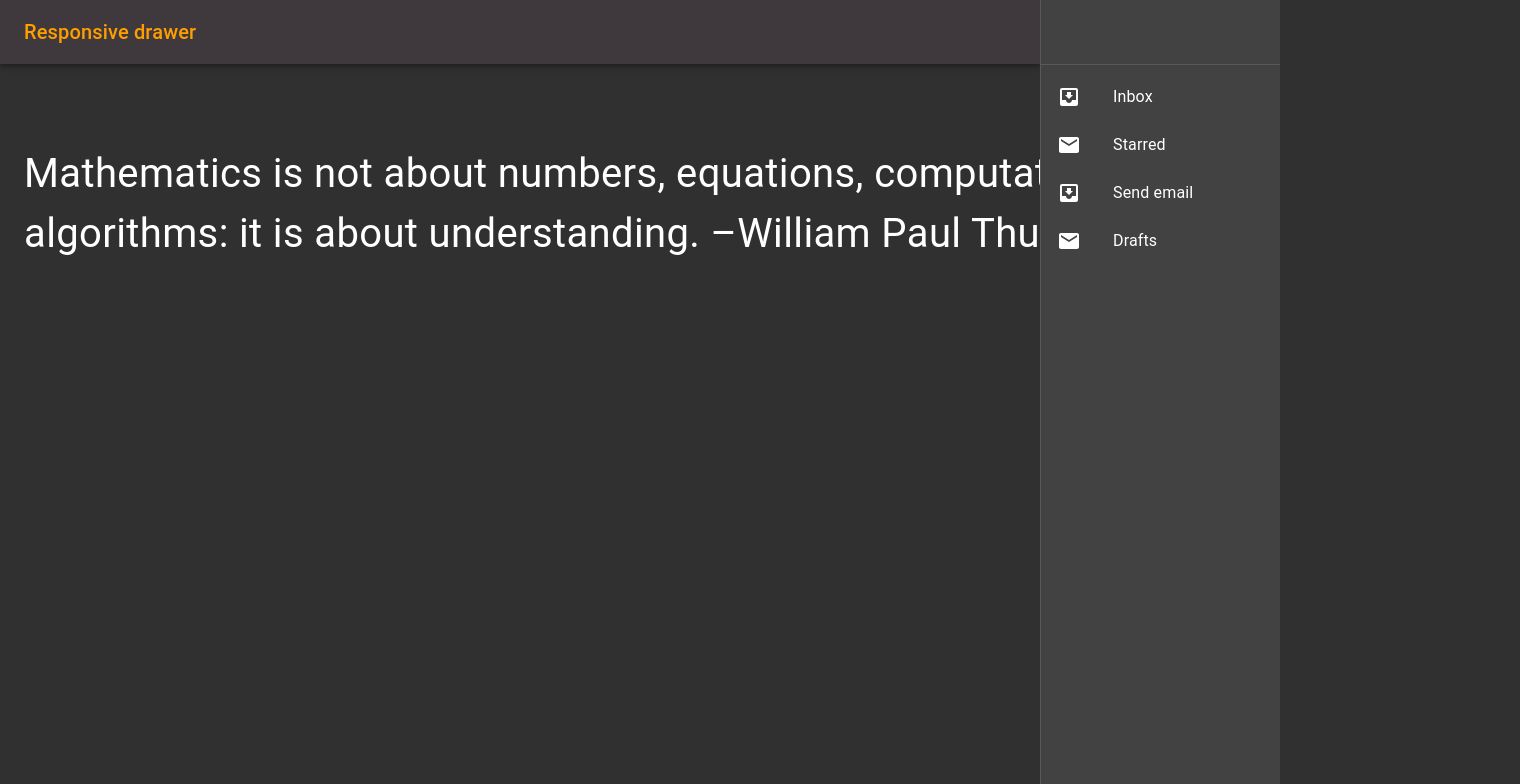
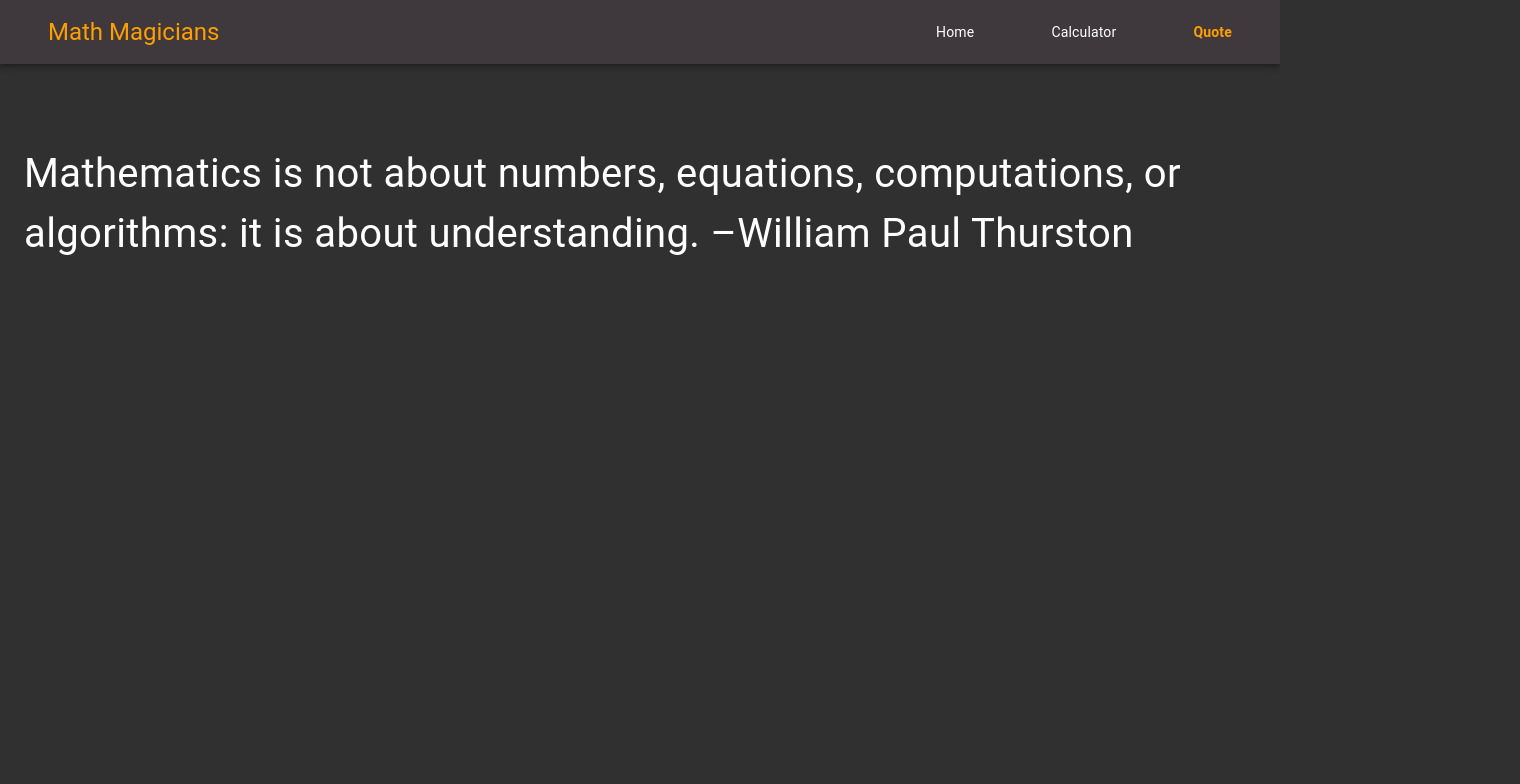
Before and after one commit to martinnajjar12/react-calculator, a React (Create React App) app: page /quote in a window 1280 px wide. Shown: the top 784 px of the page, 1520 px wide, since content can reach past the window. Built offline with nearby package versions, Linux system fonts and the light colour scheme.

Commit message:
Add a responsive Header

```diff
--- a/src/components/App.js
+++ b/src/components/App.js
@@ -12,7 +12,7 @@ import {
 } from 'react-router-dom';
 import Home from './Home';
 import Calculator from './Calculator';
-import NewHeader from './NewHeader';
+import Header from './Header';
 import Quote from './Quote';
 
 const theme = createMuiTheme({
@@ -30,7 +30,7 @@ const theme = createMuiTheme({
 const App = () => (
   <BrowserRouter>
     <ThemeProvider theme={theme}>
-      <NewHeader />
+      <Header />
       <Container>
         <Switch>
           <Route exact path="/" component={Home} />
--- a/src/components/Header.js
+++ b/src/components/Header.js
@@ -1,27 +1,36 @@
 import React from 'react';
-import {
-  AppBar,
-  Toolbar,
-  Typography,
-  makeStyles,
-  Grid,
-  Container,
-  useMediaQuery,
-  useTheme,
-  IconButton,
-  List,
-  ListItem,
-  ListItemIcon,
-  ListItemText,
-  Hidden,
-  Drawer,
-} from '@material-ui/core';
-import MenuRoundedIcon from '@material-ui/icons/MenuRounded';
-import { Link, NavLink } from 'react-router-dom';
-
-const drawerWidth = 240;
+import AppBar from '@material-ui/core/AppBar';
+import Drawer from '@material-ui/core/Drawer';
+import Hidden from '@material-ui/core/Hidden';
+import IconButton from '@material-ui/core/IconButton';
+import List from '@material-ui/core/List';
+import ListItem from '@material-ui/core/ListItem';
+import ListItemIcon from '@material-ui/core/ListItemIcon';
+import ListItemText from '@material-ui/core/ListItemText';
+import MenuIcon from '@material-ui/icons/Menu';
+import Toolbar from '@material-ui/core/Toolbar';
+import Typography from '@material-ui/core/Typography';
+import { makeStyles, useTheme } from '@material-ui/core/styles';
+import { Container, Grid } from '@material-ui/core';
+import { NavLink } from 'react-router-dom';
+import HomeRoundedIcon from '@material-ui/icons/HomeRounded';
+import FunctionsRoundedIcon from '@material-ui/icons/FunctionsRounded';
+import FormatQuoteRoundedIcon from '@material-ui/icons/FormatQuoteRounded';
 
 const useStyles = makeStyles(theme => ({
+  root: {
+    color: 'inherit',
+  },
+  menuButton: {
+    marginLeft: theme.spacing(2),
+    [theme.breakpoints.up('sm')]: {
+      display: 'none',
+    },
+  },
+  toolbar: theme.mixins.toolbar,
+  drawerPaper: {
+    width: '240px',
+  },
   logoLink: {
     color: '#ff9e00',
     textDecoration: 'none',
@@ -36,102 +45,104 @@ const useStyles = makeStyles(theme => ({
     fontWeight: 'bolder',
     color: '#ff9e00',
   },
-
-  root: {
-    display: 'flex',
-  },
-  drawer: {
-    [theme.breakpoints.up('sm')]: {
-      width: drawerWidth,
-      flexShrink: 0,
-    },
-  },
-  appBar: {
-    [theme.breakpoints.up('sm')]: {
-      width: `calc(100% - ${drawerWidth}px)`,
-      marginLeft: drawerWidth,
-    },
-  },
-  menuButton: {
-    marginRight: theme.spacing(2),
-    [theme.breakpoints.up('sm')]: {
-      display: 'none',
-    },
-  },
-  // necessary for content to be below app bar
-  toolbar: theme.mixins.toolbar,
-  drawerPaper: {
-    width: drawerWidth,
-  },
-  content: {
-    flexGrow: 1,
-    padding: theme.spacing(3),
-  },
 }));
 
-const Header = () => {
+function Header() {
   const classes = useStyles();
   const theme = useTheme();
-  const matches = useMediaQuery(theme.breakpoints.down('xs'));
   const [mobileOpen, setMobileOpen] = React.useState(false);
 
   const handleDrawerToggle = () => {
     setMobileOpen(!mobileOpen);
   };
 
-  const drawer = () => (
+  const properIcon = text => {
+    if (text === 'Home') return (<HomeRoundedIcon />);
+    if (text === 'Calculator') return (<FunctionsRoundedIcon />);
+    return (<FormatQuoteRoundedIcon />);
+  };
+
+  const properPath = text => {
+    if (text === 'Home') return '/';
+    if (text === 'Calculator') return '/calculator';
+    return '/quote';
+  };
+
+  const drawer = (
     <div>
       <div className={classes.toolbar} />
       <List>
-        {['Inbox', 'Starred', 'Send email', 'Drafts'].map((text, index) => (
-          <ListItem button key={text}>
-            <ListItemIcon>{index % 2 === 0 ? 'Hello' : 'Something else'}</ListItemIcon>
+        {['Home', 'Calculator', 'Quote'].map(text => (
+          <NavLink
+            key={text}
+            exact
+            activeClassName={classes.activeLink}
+            className={classes.link}
+            to={properPath(text)}
+            onClick={handleDrawerToggle}
+          >
+            <ListItem button>
+              <ListItemIcon className={classes.root}>{ properIcon(text) }</ListItemIcon>
               <ListItemText primary={text} />
             </ListItem>
+          </NavLink>
         ))}
       </List>
     </div>
   );
 
+  const container = window !== undefined ? () => window.document.body : undefined;
+
   return (
-    <AppBar position="sticky">
+    <div className={classes.root}>
+      <AppBar position="sticky" className={classes.appBar}>
         <Toolbar>
           <Container>
             <Grid container justify="space-between" alignItems="center">
-            <Typography variant="h4">
-              <Link to="/" className={classes.logoLink}>MathMagicians</Link>
+              <Typography variant="h5" noWrap className={classes.logoLink}>
+                Math Magicians
               </Typography>
-            { matches
-              ? (
-                <>
-                  <Hidden smDown implementation="css">
-                    <Drawer
-                      classes={{
-                        paper: classes.drawerPaper,
-                      }}
-                      variant="permanent"
-                      open
-                    >
-                      {drawer}
-                    </Drawer>
-                  </Hidden>
-                  <IconButton onClick={handleDrawerToggle}>
-                    <MenuRoundedIcon />
-                  </IconButton>
-                </>
-              )
-              : (
+              <Hidden xsDown>
                 <Grid item container xs={5} md={3} justify="space-between">
                   <NavLink exact activeClassName={classes.activeLink} to="/" className={classes.link}>Home</NavLink>
                   <NavLink exact activeClassName={classes.activeLink} to="/calculator" className={classes.link}>Calculator</NavLink>
                   <NavLink exact activeClassName={classes.activeLink} to="/quote" className={classes.link}>Quote</NavLink>
                 </Grid>
-              )}
+              </Hidden>
+              <IconButton
+                color="inherit"
+                aria-label="open drawer"
+                edge="start"
+                onClick={handleDrawerToggle}
+                className={classes.menuButton}
+              >
+                <MenuIcon />
+              </IconButton>
             </Grid>
           </Container>
         </Toolbar>
       </AppBar>
+      <nav className={classes.drawer} aria-label="mailbox folders">
+        <Hidden smUp>
+          <Drawer
+            container={container}
+            variant="temporary"
+            anchor={theme.direction === 'rtl' ? 'left' : 'right'}
+            open={mobileOpen}
+            onClose={handleDrawerToggle}
+            classes={{
+              paper: classes.drawerPaper,
+            }}
+            ModalProps={{
+              keepMounted: true,
+            }}
+          >
+            {drawer}
+          </Drawer>
+        </Hidden>
+      </nav>
+    </div>
   );
-};
+}
 
 export default Header;
--- a/src/components/NewHeader.js
+++ /dev/null
@@ -1,136 +0,0 @@
-import React from 'react';
-import AppBar from '@material-ui/core/AppBar';
-import Divider from '@material-ui/core/Divider';
-import Drawer from '@material-ui/core/Drawer';
-import Hidden from '@material-ui/core/Hidden';
-import IconButton from '@material-ui/core/IconButton';
-import InboxIcon from '@material-ui/icons/MoveToInbox';
-import List from '@material-ui/core/List';
-import ListItem from '@material-ui/core/ListItem';
-import ListItemIcon from '@material-ui/core/ListItemIcon';
-import ListItemText from '@material-ui/core/ListItemText';
-import MailIcon from '@material-ui/icons/Mail';
-import MenuIcon from '@material-ui/icons/Menu';
-import Toolbar from '@material-ui/core/Toolbar';
-import Typography from '@material-ui/core/Typography';
-import { makeStyles, useTheme } from '@material-ui/core/styles';
-
-const drawerWidth = 240;
-
-const useStyles = makeStyles(theme => ({
-  root: {
-    display: 'flex',
-  },
-  drawer: {
-    [theme.breakpoints.up('sm')]: {
-      width: drawerWidth,
-      flexShrink: 0,
-    },
-  },
-  appBar: {
-    [theme.breakpoints.up('sm')]: {
-      width: `calc(100% - ${drawerWidth}px)`,
-      marginRight: drawerWidth,
-    },
-  },
-  menuButton: {
-    marginLeft: theme.spacing(2),
-    [theme.breakpoints.up('sm')]: {
-      display: 'none',
-    },
-  },
-  // necessary for content to be below app bar
-  toolbar: theme.mixins.toolbar,
-  drawerPaper: {
-    width: drawerWidth,
-  },
-  content: {
-    flexGrow: 1,
-    padding: theme.spacing(3),
-  },
-  logoLink: {
-    color: '#ff9e00',
-    textDecoration: 'none',
-  },
-}));
-
-function ResponsiveDrawer() {
-  const classes = useStyles();
-  const theme = useTheme();
-  const [mobileOpen, setMobileOpen] = React.useState(false);
-
-  const handleDrawerToggle = () => {
-    setMobileOpen(!mobileOpen);
-  };
-
-  const drawer = (
-    <div>
-      <div className={classes.toolbar} />
-      <Divider />
-      <List>
-        {['Inbox', 'Starred', 'Send email', 'Drafts'].map((text, index) => (
-          <ListItem button key={text}>
-            <ListItemIcon>{index % 2 === 0 ? <InboxIcon /> : <MailIcon />}</ListItemIcon>
-            <ListItemText primary={text} />
-          </ListItem>
-        ))}
-      </List>
-    </div>
-  );
-
-  const container = window !== undefined ? () => window.document.body : undefined;
-
-  return (
-    <div className={classes.root}>
-      <AppBar position="sticky" className={classes.appBar}>
-        <Toolbar>
-          <Typography variant="h6" noWrap className={classes.logoLink}>
-            Responsive drawer
-          </Typography>
-          <IconButton
-            color="inherit"
-            aria-label="open drawer"
-            edge="start"
-            onClick={handleDrawerToggle}
-            className={classes.menuButton}
-          >
-            <MenuIcon />
-          </IconButton>
-        </Toolbar>
-      </AppBar>
-      <nav className={classes.drawer} aria-label="mailbox folders">
-        <Hidden smUp>
-          <Drawer
-            container={container}
-            variant="temporary"
-            anchor={theme.direction === 'rtl' ? 'left' : 'right'}
-            open={mobileOpen}
-            onClose={handleDrawerToggle}
-            classes={{
-              paper: classes.drawerPaper,
-            }}
-            ModalProps={{
-              keepMounted: true, // Better open performance on mobile.
-            }}
-          >
-            {drawer}
-          </Drawer>
-        </Hidden>
-        <Hidden xsDown>
-          <Drawer
-            anchor="right"
-            classes={{
-              paper: classes.drawerPaper,
-            }}
-            variant="permanent"
-            open
-          >
-            {drawer}
-          </Drawer>
-        </Hidden>
-      </nav>
-    </div>
-  );
-}
-
-export default ResponsiveDrawer;
```
Lines whose indentation alone changed are shown as unchanged.
